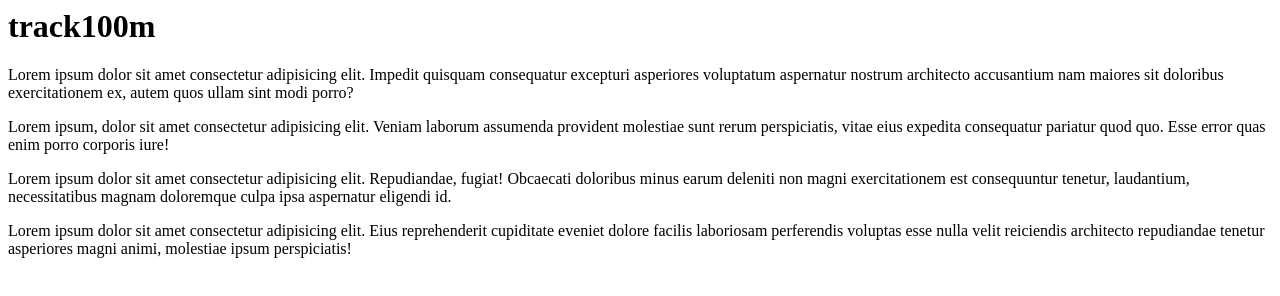
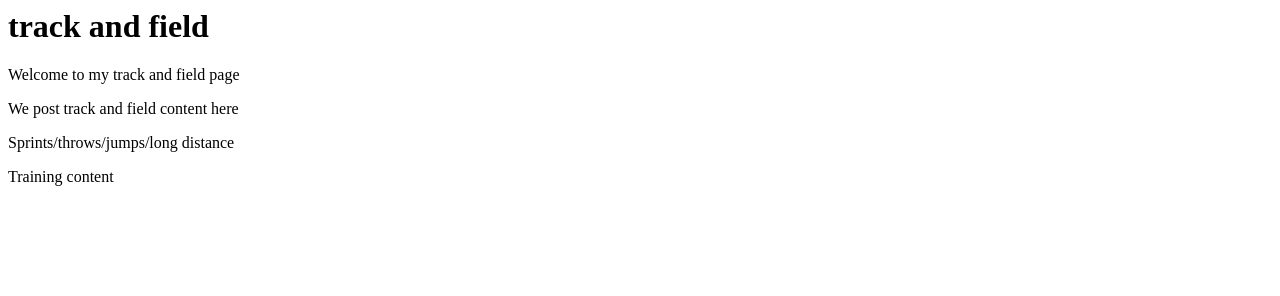
Before and after one commit to Rayen-2005/track100m, a plain HTML site: page index.html in a window 1280 px wide. Drawn offline with Linux system fonts and the light colour scheme.

Commit message:
Update index.html

```diff
--- a/index.html
+++ b/index.html
@@ -5,10 +5,10 @@
     <title>Document</title>
 </head>
 <body>
-    <h1>track100m</h1>
-    <p>Lorem ipsum dolor sit amet consectetur adipisicing elit. Impedit quisquam consequatur excepturi asperiores voluptatum aspernatur nostrum architecto accusantium nam maiores sit doloribus exercitationem ex, autem quos ullam sint modi porro?</p>
-    <p>Lorem ipsum, dolor sit amet consectetur adipisicing elit. Veniam laborum assumenda provident molestiae sunt rerum perspiciatis, vitae eius expedita consequatur pariatur quod quo. Esse error quas enim porro corporis iure!</p>
-    <p>Lorem ipsum dolor sit amet consectetur adipisicing elit. Repudiandae, fugiat! Obcaecati doloribus minus earum deleniti non magni exercitationem est consequuntur tenetur, laudantium, necessitatibus magnam doloremque culpa ipsa aspernatur eligendi id.</p>
-    <p>Lorem ipsum dolor sit amet consectetur adipisicing elit. Eius reprehenderit cupiditate eveniet dolore facilis laboriosam perferendis voluptas esse nulla velit reiciendis architecto repudiandae tenetur asperiores magni animi, molestiae ipsum perspiciatis!</p>
+    <h1>track and field </h1>
+    <p>Welcome to my track and field page</p>
+    <p>We post track and field content here</p>
+    <p>Sprints/throws/jumps/long distance</p>
+    <p>Training content</p>
 </body>
 </html>
```
